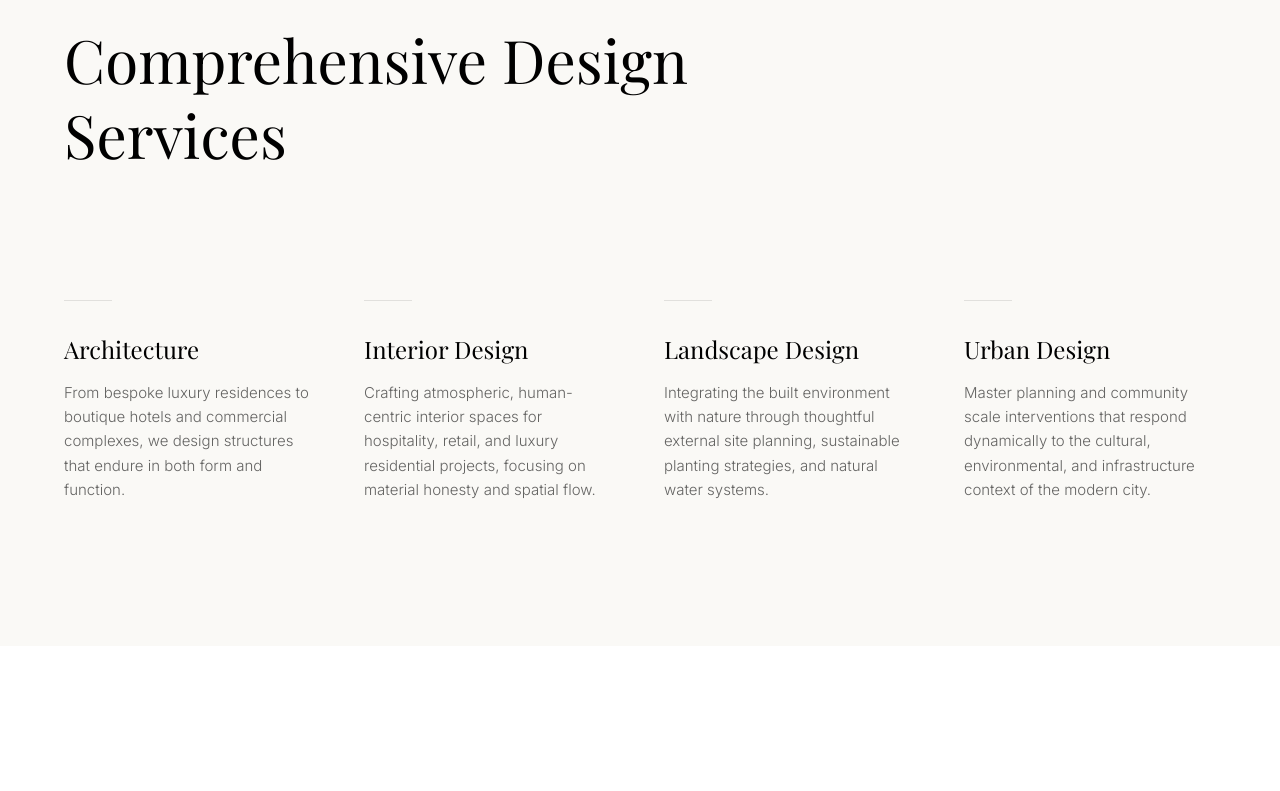
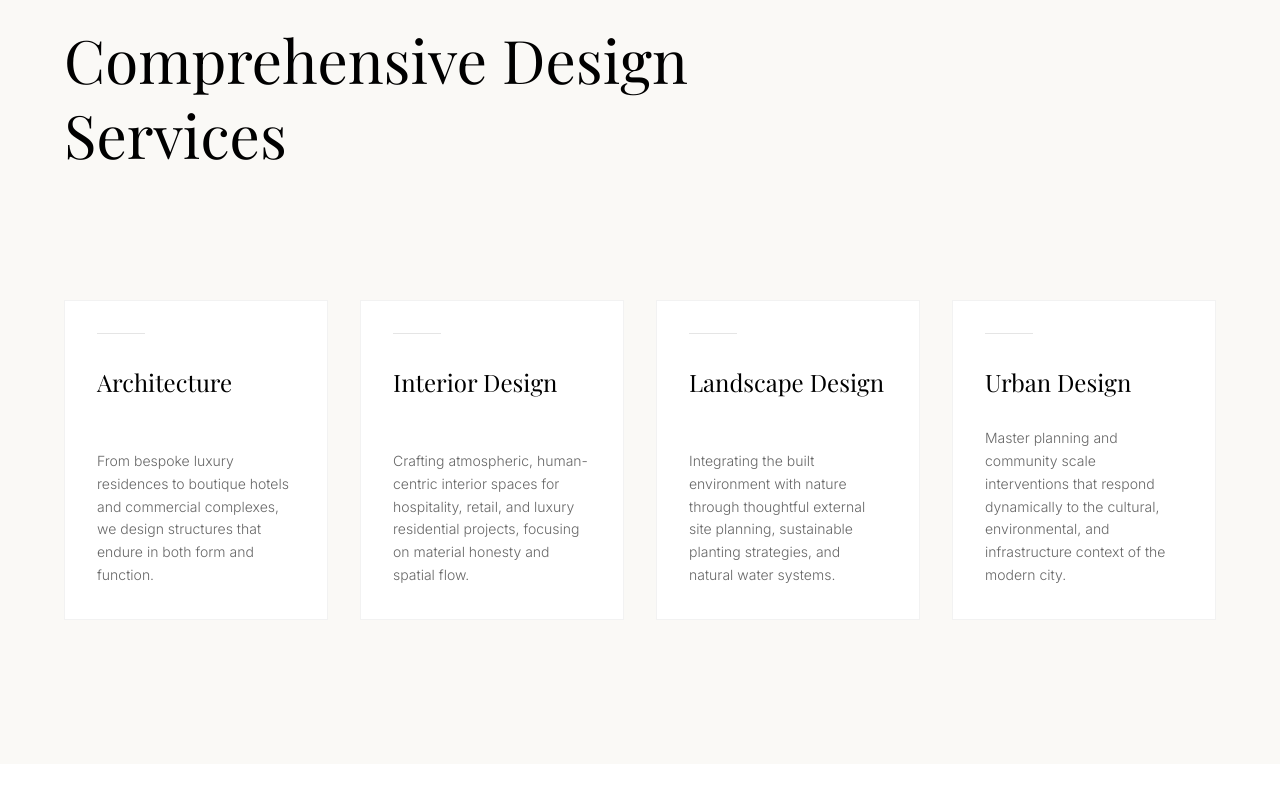
Before and after one commit to khrishChauhan/One-Point, a Next.js app: page / in a window 1280 px wide. Shown: the part 2000-2791 px from the top of the page. Built offline with nearby package versions, Linux system fonts and the light colour scheme; a web font is replaced by a local one.

Commit message:
feat: Enhance contact section, update AboutStudio and Services components, and refine image handling in projects database

```diff
--- a/src/components/shared/Services.tsx
+++ b/src/components/shared/Services.tsx
@@ -1,23 +1,28 @@
 "use client";
 
 import { motion } from "framer-motion";
+import Image from "next/image";
 
 const services = [
   {
     title: "Architecture",
     desc: "From bespoke luxury residences to boutique hotels and commercial complexes, we design structures that endure in both form and function.",
+    img: "/assets/private house/IMG_20210223_112429.jpg",
   },
   {
     title: "Interior Design",
     desc: "Crafting atmospheric, human-centric interior spaces for hospitality, retail, and luxury residential projects, focusing on material honesty and spatial flow.",
+    img: "/assets/resturant/WhatsApp Image 2026-05-26 at 12.53.59.jpeg",
   },
   {
     title: "Landscape Design",
     desc: "Integrating the built environment with nature through thoughtful external site planning, sustainable planting strategies, and natural water systems.",
+    img: "/assets/resturant/WhatsApp Image 2026-05-26 at 12.54.03 (5).jpeg",
   },
   {
     title: "Urban Design",
     desc: "Master planning and community scale interventions that respond dynamically to the cultural, environmental, and infrastructure context of the modern city.",
+    img: "/assets/resturant/WhatsApp Image 2026-05-26 at 12.54.03 (6).jpeg",
   },
 ];
 
@@ -40,7 +45,7 @@ export function Services() {
           </h2>
         </motion.div>
 
-        <div className="grid grid-cols-1 md:grid-cols-2 lg:grid-cols-4 gap-x-12 gap-y-16">
+        <div className="grid grid-cols-1 md:grid-cols-2 lg:grid-cols-4 gap-8">
           {services.map((service, idx) => (
             <motion.div
               key={service.title}
@@ -48,13 +53,28 @@ export function Services() {
               whileInView={{ opacity: 1, y: 0 }}
               viewport={{ once: true }}
               transition={{ duration: 0.5, delay: idx * 0.1 }}
-              className="group cursor-default"
+              className="group cursor-default relative overflow-hidden bg-white p-8 rounded-2xl border border-black/5 min-h-[320px] flex flex-col justify-between transition-all duration-500 hover:shadow-xl hover:-translate-y-1"
             >
-              <div className="w-12 h-[1px] bg-black/10 mb-8 group-hover:bg-[#E40F14] group-hover:w-full transition-all duration-700 ease-out" />
-              <h3 className="font-serif text-2xl text-black mb-4 group-hover:text-[#E40F14] transition-colors duration-500">
-                {service.title}
-              </h3>
-              <p className="text-black/60 font-light text-[15px] leading-relaxed">
+              {/* Background Image Preview on Hover */}
+              <div className="absolute inset-0 opacity-0 group-hover:opacity-15 transition-opacity duration-700 pointer-events-none z-0">
+                <Image
+                  src={service.img}
+                  alt={service.title}
+                  fill
+                  sizes="(max-width: 768px) 100vw, 25vw"
+                  className="object-cover scale-105 group-hover:scale-100 transition-transform duration-700 ease-out"
+                />
+              </div>
+
+              {/* Decorative line */}
+              <div className="relative z-10">
+                <div className="w-12 h-[1px] bg-black/10 mb-8 group-hover:bg-[#E40F14] group-hover:w-full transition-all duration-700 ease-out" />
+                <h3 className="font-serif text-2xl text-black mb-4 group-hover:text-[#E40F14] transition-colors duration-500">
+                  {service.title}
+                </h3>
+              </div>
+
+              <p className="relative z-10 text-black/60 font-light text-[14px] leading-relaxed group-hover:text-black/80 transition-colors duration-500">
                 {service.desc}
               </p>
             </motion.div>
--- a/src/lib/images.ts
+++ b/src/lib/images.ts
@@ -1,153 +1,140 @@
-// Central image registry for the restaurant project
-// All images are in /public/assets/resturant/
+// Central image registry for One Point Architecture Studio
+// All images are in /public/assets/
 
-const BASE = "/assets/resturant";
+function imgResturant(filename: string): string {
+  return `/assets/resturant/${encodeURIComponent(filename)}`;
+}
 
-function img(filename: string): string {
-  return `${BASE}/${encodeURIComponent(filename)}`;
+function imgPrivateHouse(filename: string): string {
+  return `/assets/private house/${encodeURIComponent(filename)}`;
 }
 
 export interface ProjectImage {
   src: string;
   alt: string;
-  category: "Final Interiors" | "Concept / Development" | "Site / Structure";
+  category: "Residential" | "Hospitality" | "Final Interiors" | "Concept / Development" | "Site / Structure";
   title: string;
 }
 
+// Curated top-tier landscape images for hero rotation
 export const heroImages: string[] = [
-  img("WhatsApp Image 2026-05-26 at 12.53.59.jpeg"),
-  img("WhatsApp Image 2026-05-26 at 12.54.00.jpeg"),
-  img("WhatsApp Image 2026-05-26 at 12.54.03 (16).jpeg"),
-  img("WhatsApp Image 2026-05-26 at 12.54.03 (12).jpeg"),
-  img("WhatsApp Image 2026-05-26 at 12.54.03 (10).jpeg"),
+  imgPrivateHouse("IMG_20210223_112429.jpg"),
+  imgResturant("WhatsApp Image 2026-05-26 at 12.53.59.jpeg"),
+  imgPrivateHouse("IMG_20201109_162908_1.jpg"),
+  imgResturant("WhatsApp Image 2026-05-26 at 12.54.03 (16).jpeg"),
+  imgPrivateHouse("IMG_20201109_163444.jpg"),
 ];
 
+// All available images structured for portfolio sections
 export const allImages: ProjectImage[] = [
-  // Final Interiors — high-quality completed shots
+  // Private House (Residential)
   {
-    src: img("WhatsApp Image 2026-05-26 at 12.53.59.jpeg"),
-    alt: "Restaurant interior — completed view",
-    category: "Final Interiors",
-    title: "Dining Hall Overview",
+    src: imgPrivateHouse("IMG_20201109_162511.jpg"),
+    alt: "Luxury Residence — Entrance Foyer",
+    category: "Residential",
+    title: "Entrance Foyer",
   },
   {
-    src: img("WhatsApp Image 2026-05-26 at 12.54.00.jpeg"),
-    alt: "Restaurant interior — seating area",
-    category: "Final Interiors",
-    title: "Seating Arrangement",
+    src: imgPrivateHouse("IMG_20201109_162649_1.jpg"),
+    alt: "Luxury Residence — Living Pavilion",
+    category: "Residential",
+    title: "Living Pavilion",
   },
   {
-    src: img("WhatsApp Image 2026-05-26 at 12.54.00 (1).jpeg"),
-    alt: "Restaurant interior — detail shot",
-    category: "Final Interiors",
-    title: "Ambient Lighting",
+    src: imgPrivateHouse("IMG_20201109_162908_1.jpg"),
+    alt: "Luxury Residence — Double-Height Courtyard",
+    category: "Residential",
+    title: "Double-Height Courtyard",
   },
   {
-    src: img("WhatsApp Image 2026-05-26 at 12.54.00 (2).jpeg"),
-    alt: "Restaurant interior — wide angle",
-    category: "Final Interiors",
-    title: "Spatial Composition",
+    src: imgPrivateHouse("IMG_20201109_163332.jpg"),
+    alt: "Luxury Residence — Main Facade Detail",
+    category: "Residential",
+    title: "Main Facade Detail",
   },
   {
-    src: img("WhatsApp Image 2026-05-26 at 12.54.03 (16).jpeg"),
-    alt: "Restaurant interior — finished space",
-    category: "Final Interiors",
-    title: "Finished Interior",
+    src: imgPrivateHouse("IMG_20201109_163444.jpg"),
+    alt: "Luxury Residence — Clerestory Windows",
+    category: "Residential",
+    title: "Clerestory Windows",
   },
   {
-    src: img("WhatsApp Image 2026-05-26 at 12.54.03 (15).jpeg"),
-    alt: "Restaurant interior — focal point",
-    category: "Final Interiors",
-    title: "Design Focal Point",
+    src: imgPrivateHouse("IMG_20201109_163452.jpg"),
+    alt: "Luxury Residence — Shadow play",
+    category: "Residential",
+    title: "Shadow Play",
   },
   {
-    src: img("WhatsApp Image 2026-05-26 at 12.54.03 (12).jpeg"),
-    alt: "Restaurant — material expression",
-    category: "Final Interiors",
-    title: "Material Expression",
+    src: imgPrivateHouse("IMG_20201109_165840_1.jpg"),
+    alt: "Luxury Residence — Skylight Corridor",
+    category: "Residential",
+    title: "Skylight Corridor",
   },
   {
-    src: img("WhatsApp Image 2026-05-26 at 12.54.03 (10).jpeg"),
-    alt: "Restaurant interior — perspective",
-    category: "Final Interiors",
-    title: "Architectural Perspective",
-  },
-  // Concept / Development — design progress
-  {
-    src: img("WhatsApp Image 2026-05-26 at 12.54.03.jpeg"),
-    alt: "Restaurant — development phase",
-    category: "Concept / Development",
-    title: "Development Overview",
+    src: imgPrivateHouse("IMG_20210223_112429.jpg"),
+    alt: "Luxury Residence — Exterior Elevation",
+    category: "Residential",
+    title: "Exterior Elevation",
   },
   {
-    src: img("WhatsApp Image 2026-05-26 at 12.54.03 (7).jpeg"),
-    alt: "Restaurant — concept realization",
-    category: "Concept / Development",
-    title: "Concept Realization",
+    src: imgPrivateHouse("IMG_20210223_112445_1.jpg"),
+    alt: "Luxury Residence — Sunset Terrace",
+    category: "Residential",
+    title: "Sunset Terrace",
+  },
+
+  // Restaurant (Hospitality)
+  {
+    src: imgResturant("WhatsApp Image 2026-05-26 at 12.53.59.jpeg"),
+    alt: "Boutique Hospitality — Main dining lounge",
+    category: "Hospitality",
+    title: "Main Dining Lounge",
   },
   {
-    src: img("WhatsApp Image 2026-05-26 at 12.54.03 (11).jpeg"),
-    alt: "Restaurant — spatial planning",
-    category: "Concept / Development",
-    title: "Spatial Planning",
+    src: imgResturant("WhatsApp Image 2026-05-26 at 12.54.00.jpeg"),
+    alt: "Boutique Hospitality — Wood finish banquette",
+    category: "Hospitality",
+    title: "Banquette Seating",
   },
   {
-    src: img("WhatsApp Image 2026-05-26 at 12.54.03 (13).jpeg"),
-    alt: "Restaurant — design development",
-    category: "Concept / Development",
-    title: "Design Development",
+    src: imgResturant("WhatsApp Image 2026-05-26 at 12.54.00 (1).jpeg"),
+    alt: "Boutique Hospitality — Lighting detail",
+    category: "Hospitality",
+    title: "Acoustic Ceilings",
   },
   {
-    src: img("WhatsApp Image 2026-05-26 at 12.54.03 (14).jpeg"),
-    alt: "Restaurant — detailing phase",
-    category: "Concept / Development",
-    title: "Detailing Phase",
+    src: imgResturant("WhatsApp Image 2026-05-26 at 12.54.00 (2).jpeg"),
+    alt: "Boutique Hospitality — VIP Dining room",
+    category: "Hospitality",
+    title: "VIP Dining Room",
   },
   {
-    src: img("WhatsApp Image 2026-05-26 at 12.54.03 (9).jpeg"),
-    alt: "Restaurant — mid construction",
-    category: "Concept / Development",
-    title: "Progress View",
-  },
-  // Site / Structure — construction and raw process
-  {
-    src: img("WhatsApp Image 2026-05-26 at 12.54.03 (1).jpeg"),
-    alt: "Restaurant — site condition",
-    category: "Site / Structure",
-    title: "Site Condition",
+    src: imgResturant("WhatsApp Image 2026-05-26 at 12.54.03 (16).jpeg"),
+    alt: "Boutique Hospitality — Lounge reception",
+    category: "Hospitality",
+    title: "Lobby Lounge Reception",
   },
   {
-    src: img("WhatsApp Image 2026-05-26 at 12.54.03 (2).jpeg"),
-    alt: "Restaurant — structural work",
-    category: "Site / Structure",
-    title: "Structural Work",
+    src: imgResturant("WhatsApp Image 2026-05-26 at 12.54.03 (15).jpeg"),
+    alt: "Boutique Hospitality — Monolithic Spa Lounge",
+    category: "Hospitality",
+    title: "Monolithic Spa Lounge",
   },
   {
-    src: img("WhatsApp Image 2026-05-26 at 12.54.03 (3).jpeg"),
-    alt: "Restaurant — construction phase",
-    category: "Site / Structure",
-    title: "Construction Phase",
+    src: imgResturant("WhatsApp Image 2026-05-26 at 12.54.03 (12).jpeg"),
+    alt: "Boutique Hospitality — Wood structure bedroom suite",
+    category: "Hospitality",
+    title: "Bespoke Suite Interiors",
   },
   {
-    src: img("WhatsApp Image 2026-05-26 at 12.54.03 (5).jpeg"),
-    alt: "Restaurant — framework",
-    category: "Site / Structure",
-    title: "Structural Framework",
-  },
-  {
-    src: img("WhatsApp Image 2026-05-26 at 12.54.03 (6).jpeg"),
-    alt: "Restaurant — build progress",
-    category: "Site / Structure",
-    title: "Build Progress",
-  },
-  {
-    src: img("WhatsApp Image 2026-05-26 at 12.54.03 (8).jpeg"),
-    alt: "Restaurant — site execution",
-    category: "Site / Structure",
-    title: "Site Execution",
+    src: imgResturant("WhatsApp Image 2026-05-26 at 12.54.03 (10).jpeg"),
+    alt: "Boutique Hospitality — Scenic viewing deck",
+    category: "Hospitality",
+    title: "Sunset Viewing Deck",
   },
 ];
 
-export const finalImages = allImages.filter((i) => i.category === "Final Interiors");
-export const constructionImages = allImages.filter((i) => i.category === "Site / Structure");
-export const conceptImages = allImages.filter((i) => i.category === "Concept / Development");
+// Fallbacks for layout imports
+export const finalImages = allImages;
+export const constructionImages = allImages;
+export const conceptImages = allImages;
--- a/src/lib/projects.ts
+++ b/src/lib/projects.ts
@@ -1,10 +1,12 @@
 // Projects database for One Point Architecture Studio
 // Using existing high-quality assets to showcase capabilities across categories
 
-const BASE = "/assets/resturant";
+function imgResturant(filename: string): string {
+  return `/assets/resturant/${encodeURIComponent(filename)}`;
+}
 
-function img(filename: string): string {
-  return `${BASE}/${encodeURIComponent(filename)}`;
+function imgPrivateHouse(filename: string): string {
+  return `/assets/private house/${encodeURIComponent(filename)}`;
 }
 
 export interface Project {
@@ -43,25 +45,25 @@ export const projects: Project[] = [
     scope: "Architecture & Interior Design",
     description:
       "A premium fine-dining experience defined by spatial fluidity, warm wood accents, and custom ambient lighting. The project features a sequence of intimate booths, dynamic spatial zones, and rich material selections that elevated the dining atmosphere from ordinary to extraordinary. The design emphasizes clean horizontal lines, integrated lighting coves, and high-end artisanal finishes.",
-    heroImage: img("WhatsApp Image 2026-05-26 at 12.53.59.jpeg"),
+    heroImage: imgResturant("WhatsApp Image 2026-05-26 at 12.53.59.jpeg"),
     galleryImages: [
       {
-        src: img("WhatsApp Image 2026-05-26 at 12.53.59.jpeg"),
+        src: imgResturant("WhatsApp Image 2026-05-26 at 12.53.59.jpeg"),
         alt: "Main dining hall overview",
         caption: "Main dining hall overview showcasing custom timber ceiling fins and seating zoning.",
       },
       {
-        src: img("WhatsApp Image 2026-05-26 at 12.54.00.jpeg"),
+        src: imgResturant("WhatsApp Image 2026-05-26 at 12.54.00.jpeg"),
         alt: "Table seating layout detail",
         caption: "Detailed view of the banquette seating and warm wood wall cladding.",
       },
       {
-        src: img("WhatsApp Image 2026-05-26 at 12.54.00 (1).jpeg"),
+        src: imgResturant("WhatsApp Image 2026-05-26 at 12.54.00 (1).jpeg"),
         alt: "Atmospheric spot lighting",
         caption: "Close-up of ambient brass pendant lamps casting soft warm light over tables.",
       },
       {
-        src: img("WhatsApp Image 2026-05-26 at 12.54.00 (2).jpeg"),
+        src: imgResturant("WhatsApp Image 2026-05-26 at 12.54.00 (2).jpeg"),
         alt: "Interiors perspective view",
         caption: "Spatial perspective detailing transition from public dining to private lounge.",
       },
@@ -77,25 +79,25 @@ export const projects: Project[] = [
     scope: "Architecture, Interior & Landscape Design",
     description:
       "Nestled in the serene foothills, this wellness retreat features local timber structure and stone masonry that blends into the mountain silhouette. The design adopts a minimalist approach to luxury, creating calm, distraction-free environments focused on natural ventilation, passive solar gain, and panoramic views of the valley.",
-    heroImage: img("WhatsApp Image 2026-05-26 at 12.54.03 (16).jpeg"),
+    heroImage: imgResturant("WhatsApp Image 2026-05-26 at 12.54.03 (16).jpeg"),
     galleryImages: [
       {
-        src: img("WhatsApp Image 2026-05-26 at 12.54.03 (16).jpeg"),
+        src: imgResturant("WhatsApp Image 2026-05-26 at 12.54.03 (16).jpeg"),
         alt: "Resort wellness lobby lounge",
         caption: "Lobby lounge showcasing floor-to-ceiling glazing and custom timber framework.",
       },
       {
-        src: img("WhatsApp Image 2026-05-26 at 12.54.03 (15).jpeg"),
+        src: imgResturant("WhatsApp Image 2026-05-26 at 12.54.03 (15).jpeg"),
         alt: "Minimalist spa relaxation room",
         caption: "Relaxation chamber detail showcasing monolithic clay-plaster walls.",
       },
       {
-        src: img("WhatsApp Image 2026-05-26 at 12.54.03 (12).jpeg"),
+        src: imgResturant("WhatsApp Image 2026-05-26 at 12.54.03 (12).jpeg"),
         alt: "Luxury wooden suite suite interior",
         caption: "Guest suite interior detailed with local cedarwood framing and hand-woven textiles.",
       },
       {
-        src: img("WhatsApp Image 2026-05-26 at 12.54.03 (10).jpeg"),
+        src: imgResturant("WhatsApp Image 2026-05-26 at 12.54.03 (10).jpeg"),
         alt: "Panoramic resort view deck",
         caption: "Outdoor viewing deck seamlessly extending the indoor lounge out to the valley.",
       },
@@ -111,22 +113,27 @@ export const projects: Project[] = [
     scope: "Architecture & Interior Design",
     description:
       "A private urban sanctuary designed for a multi-generational family. Built around an internal double-height courtyard, the residence features micro-concrete flooring, large custom steel pivot doors, and a curated interplay of shadows and daylight. Natural cooling strategies and lush interior pockets make this home feel disconnected from the city's chaos.",
-    heroImage: img("WhatsApp Image 2026-05-26 at 12.54.03 (7).jpeg"),
+    heroImage: imgPrivateHouse("IMG_20210223_112429.jpg"),
     galleryImages: [
       {
-        src: img("WhatsApp Image 2026-05-26 at 12.54.03 (7).jpeg"),
-        alt: "Double-height living space",
-        caption: "Living space with exposed raw concrete pillars and large-format glazed sliding doors.",
+        src: imgPrivateHouse("IMG_20210223_112429.jpg"),
+        alt: "Exquisite modernist exterior elevation",
+        caption: "Double-height facade utilizing localized brick screening and structural concrete arches.",
       },
       {
-        src: img("WhatsApp Image 2026-05-26 at 12.54.03 (11).jpeg"),
-        alt: "Modern kitchen and dining integration",
-        caption: "Open-plan dining zone integrated with a premium quartz island prep counter.",
+        src: imgPrivateHouse("IMG_20201109_162511.jpg"),
+        alt: "Entrance foyer detailing",
+        caption: "A bright entry vestibule highlighting shadow gap detailing and structural arches.",
       },
       {
-        src: img("WhatsApp Image 2026-05-26 at 12.54.03 (13).jpeg"),
-        alt: "Master bedroom suite view",
-        caption: "Master suite with custom oak wardrobes and a private balcony planter box.",
+        src: imgPrivateHouse("IMG_20201109_162908_1.jpg"),
+        alt: "Double-height central pavilion",
+        caption: "Main living hall exhibiting premium wood cladding and bespoke modern layout.",
+      },
+      {
+        src: imgPrivateHouse("IMG_20201109_163444.jpg"),
+        alt: "Clerestory windows detail",
+        caption: "Strategic architectural windows capturing high-angle light during mid-day sun.",
       },
     ],
   },
@@ -140,20 +147,20 @@ export const projects: Project[] = [
     scope: "Interior & Workspace Architecture",
     description:
       "Redefining corporate workspace as a collaborative hub, the Vanguard HQ features flexible modular hot desks, biophilic partitions, and private focus pods. The layout maximizes daylight penetrations, while sound-dampening felt panels and custom lighting profiles ensure high productivity and employee well-being.",
-    heroImage: img("WhatsApp Image 2026-05-26 at 12.54.03 (14).jpeg"),
+    heroImage: imgResturant("WhatsApp Image 2026-05-26 at 12.54.03 (14).jpeg"),
     galleryImages: [
       {
-        src: img("WhatsApp Image 2026-05-26 at 12.54.03 (14).jpeg"),
+        src: imgResturant("WhatsApp Image 2026-05-26 at 12.54.03 (14).jpeg"),
         alt: "Co-working community table",
         caption: "Main work cafe area showing warm ash wood tables and integrated charging slots.",
       },
       {
-        src: img("WhatsApp Image 2026-05-26 at 12.54.03 (9).jpeg"),
+        src: imgResturant("WhatsApp Image 2026-05-26 at 12.54.03 (9).jpeg"),
         alt: "Executive meeting room",
         caption: "Formal board room setup with architectural acoustic plaster ceiling.",
       },
       {
-        src: img("WhatsApp Image 2026-05-26 at 12.54.03.jpeg"),
+        src: imgResturant("WhatsApp Image 2026-05-26 at 12.54.03.jpeg"),
         alt: "Workspace breakout area",
         caption: "Lounge zone featuring local stone wall details and custom task lighting.",
       },
@@ -169,20 +176,20 @@ export const projects: Project[] = [
     scope: "Landscape & Urban Intervention",
     description:
       "A civic intervention designed to reclaim urban space for pedestrians. Centered around a lightweight steel pavilion canopy, the plaza includes bioswales for rainwater harvesting, native tree plantations, and modular step-seating. It serves as a social container that cools the local microclimate and fosters community interactions.",
-    heroImage: img("WhatsApp Image 2026-05-26 at 12.54.03 (5).jpeg"),
+    heroImage: imgResturant("WhatsApp Image 2026-05-26 at 12.54.03 (5).jpeg"),
     galleryImages: [
       {
-        src: img("WhatsApp Image 2026-05-26 at 12.54.03 (5).jpeg"),
+        src: imgResturant("WhatsApp Image 2026-05-26 at 12.54.03 (5).jpeg"),
         alt: "Steel pavilion structure",
         caption: "Lightweight structural steel grid framing the public plaza walkway.",
       },
       {
-        src: img("WhatsApp Image 2026-05-26 at 12.54.03 (6).jpeg"),
+        src: imgResturant("WhatsApp Image 2026-05-26 at 12.54.03 (6).jpeg"),
         alt: "Plaza pedestrian walkway",
-        caption: "Finished paved walkway showing native shrub beds and bioswales integration.",
+        caption: "Finished paved walkway showing native shadow beds and bioswales integration.",
       },
       {
-        src: img("WhatsApp Image 2026-05-26 at 12.54.03 (8).jpeg"),
+        src: imgResturant("WhatsApp Image 2026-05-26 at 12.54.03 (8).jpeg"),
         alt: "Plaza step seating detail",
         caption: "Exposed precast concrete steps serving as amphitheater seating for visitors.",
       },
@@ -198,20 +205,20 @@ export const projects: Project[] = [
     scope: "Architecture & Interior Design",
     description:
       "A hospitality project that fuses traditional Varanasi motifs with modern architectural forms. The hotel boasts a double-height grand lobby, a rooftop infinity pool overlooking the Ganges landscape, and luxury suites styled with handcrafted local brass, marble, and custom woodwork that highlights regional craftsmanship.",
-    heroImage: img("WhatsApp Image 2026-05-26 at 12.54.03 (1).jpeg"),
+    heroImage: imgResturant("WhatsApp Image 2026-05-26 at 12.54.03 (1).jpeg"),
     galleryImages: [
       {
-        src: img("WhatsApp Image 2026-05-26 at 12.54.03 (1).jpeg"),
+        src: imgResturant("WhatsApp Image 2026-05-26 at 12.54.03 (1).jpeg"),
         alt: "Boutique hotel lobby framing",
         caption: "Lobby entrance frame featuring structural stone pillars and warm cove lighting.",
       },
       {
-        src: img("WhatsApp Image 2026-05-26 at 12.54.03 (2).jpeg"),
+        src: imgResturant("WhatsApp Image 2026-05-26 at 12.54.03 (2).jpeg"),
         alt: "Rooftop lounge construction",
         caption: "Structural framework of the rooftop terrace under development.",
       },
       {
-        src: img("WhatsApp Image 2026-05-26 at 12.54.03 (3).jpeg"),
+        src: imgResturant("WhatsApp Image 2026-05-26 at 12.54.03 (3).jpeg"),
         alt: "Guest corridor progress",
         caption: "Progress view of guest corridors showing architectural shadow gap details.",
       },
```
Also changed, not shown: src/app/page.tsx (+16 -16 lines), src/components/shared/AboutStudio.tsx (+26 -7 lines).
